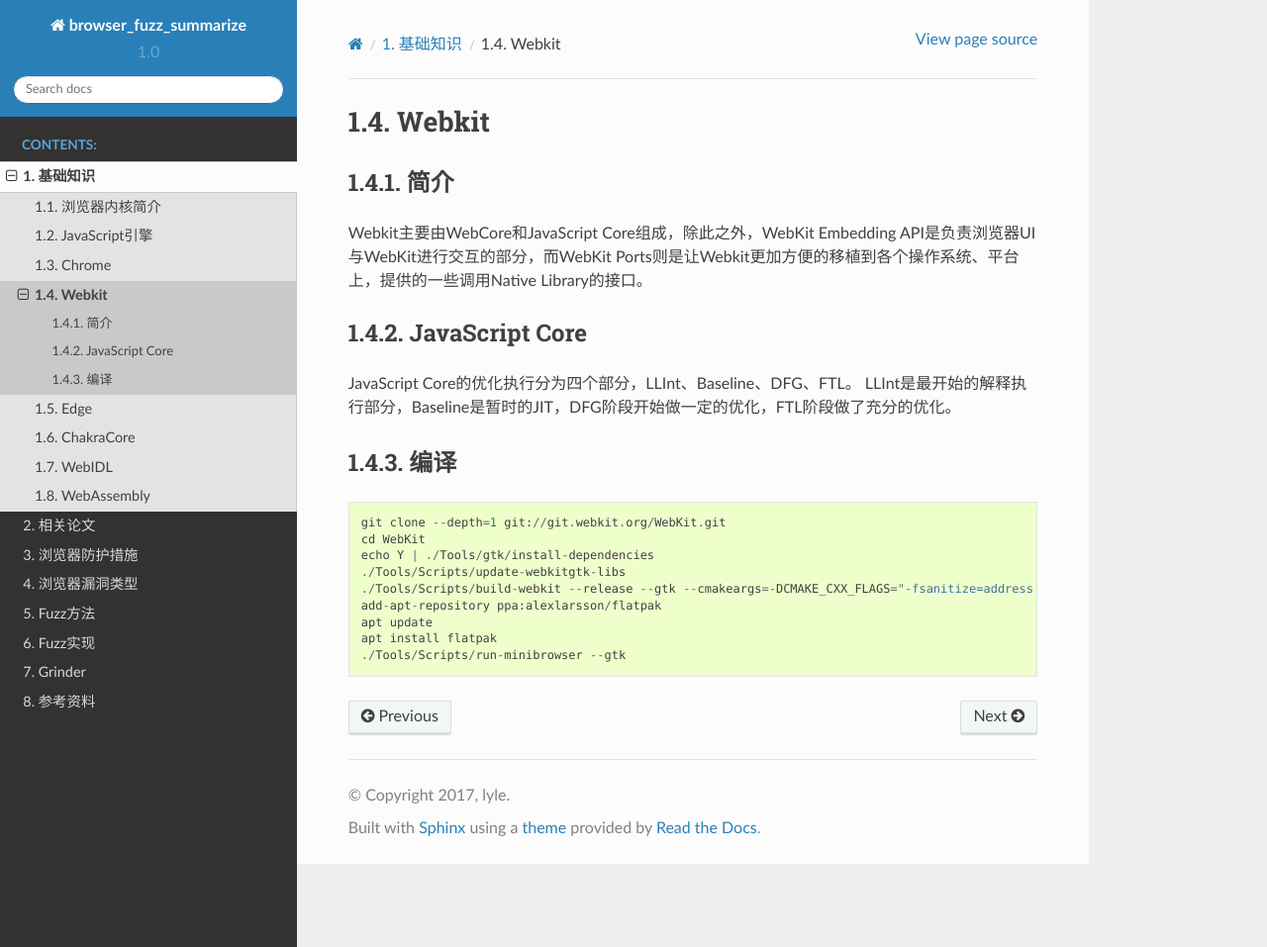
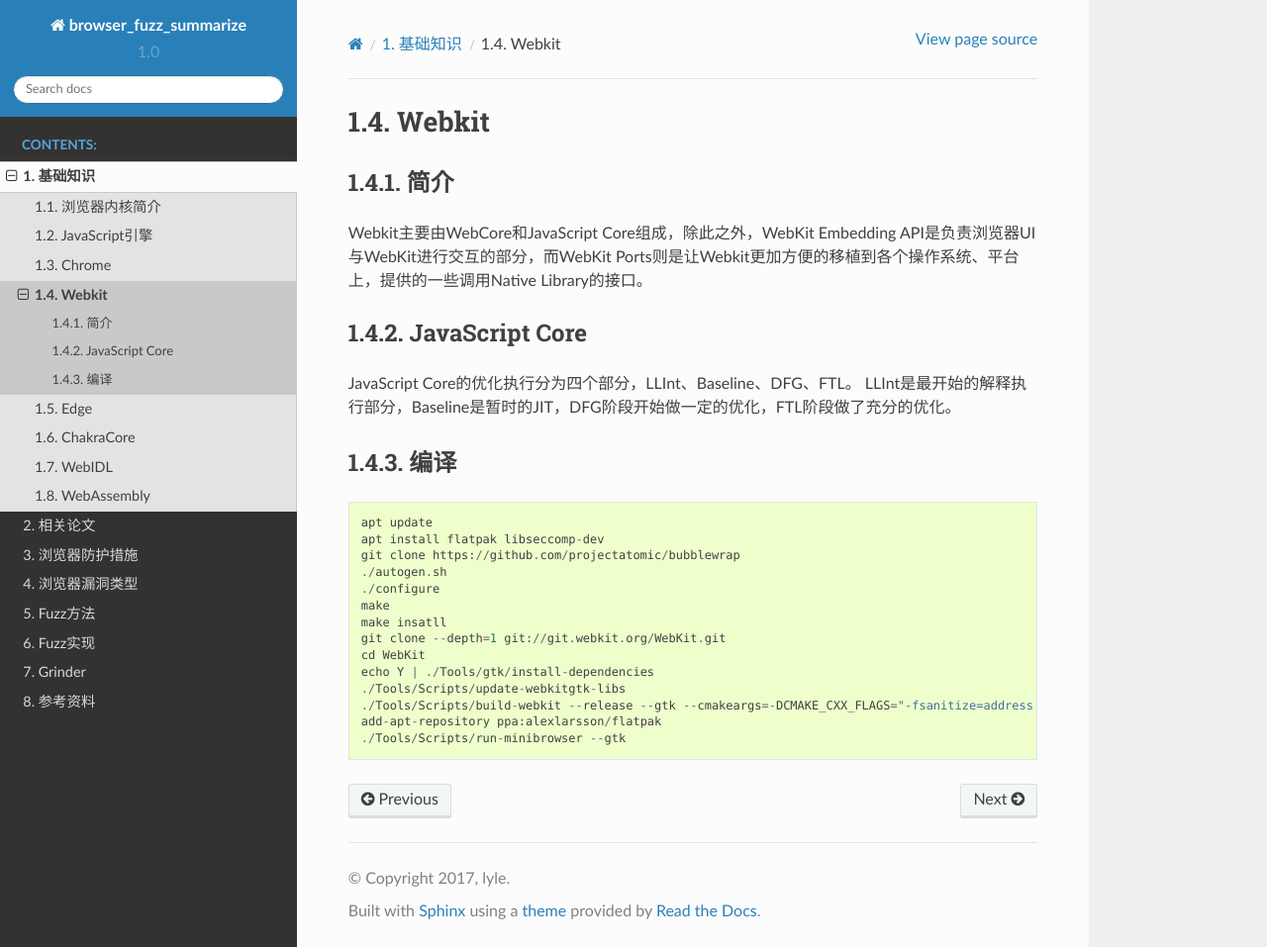
Before and after one commit to LyleMi/Browser-Fuzz-Summarize, a Sphinx documentation site: the page built from source/intro/webkit.rst, in a window 1280 px wide and 957 px high. Shown: the whole window at 99% size. Built offline with Sphinx 7.4.7 and the Read the Docs theme 2.0.0, drawn with Linux system fonts in a browser that asks for light colours.

Commit message:
update webkit install script

```diff
--- a/source/intro/webkit.rst
+++ b/source/intro/webkit.rst
@@ -15,12 +15,17 @@
 
 ::
 
+    apt update
+    apt install flatpak libseccomp-dev
+    git clone https://github.com/projectatomic/bubblewrap
+    ./autogen.sh
+    ./configure
+    make
+    make insatll
     git clone --depth=1 git://git.webkit.org/WebKit.git
     cd WebKit
     echo Y | ./Tools/gtk/install-dependencies
     ./Tools/Scripts/update-webkitgtk-libs
     ./Tools/Scripts/build-webkit --release --gtk --cmakeargs=-DCMAKE_CXX_FLAGS="-fsanitize=address -fno-omit-frame-pointer -g -DCMAKE_C_COMPILER=clang -DCMAKE_CXX_COMPILER=clang++"
     add-apt-repository ppa:alexlarsson/flatpak
-    apt update
-    apt install flatpak
     ./Tools/Scripts/run-minibrowser --gtk
```
